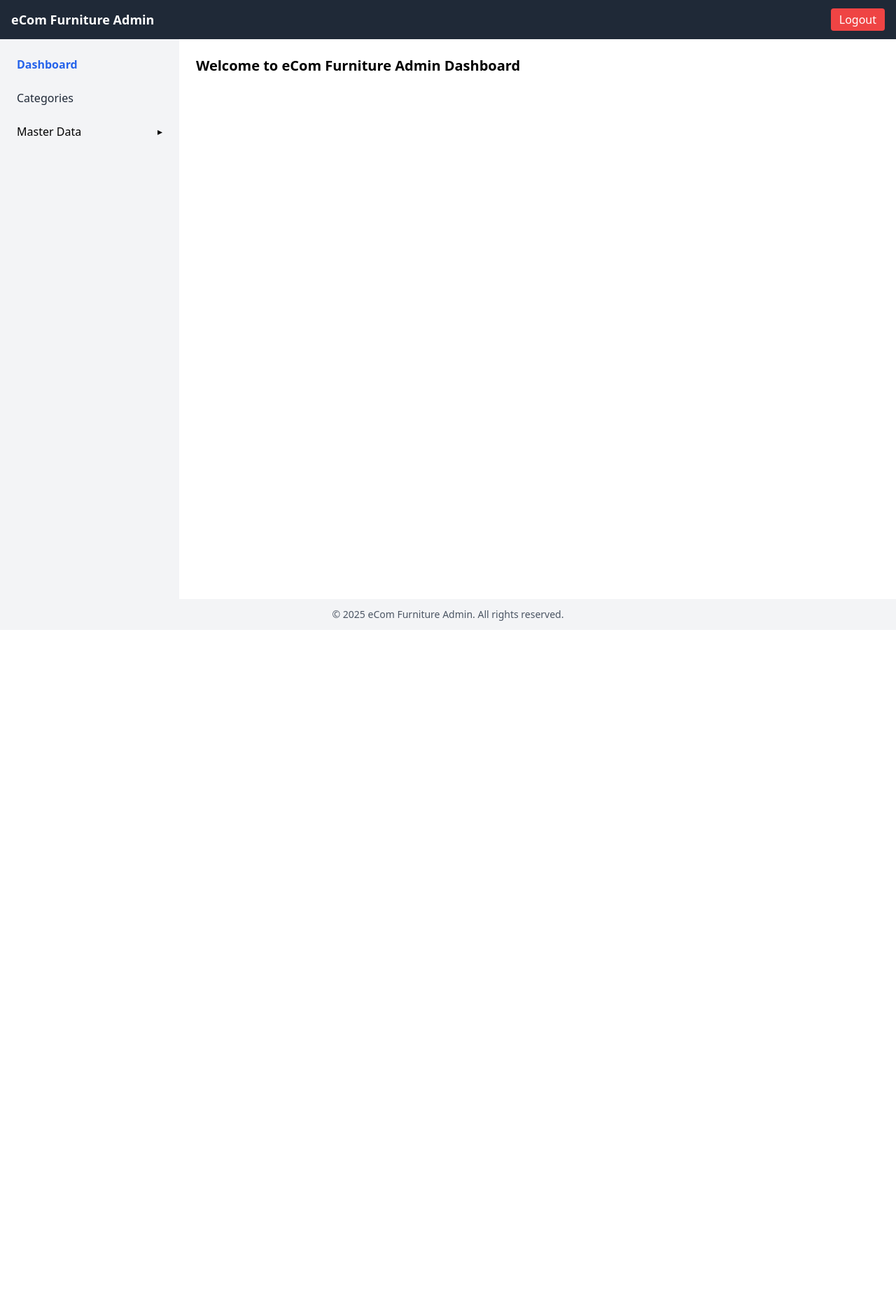
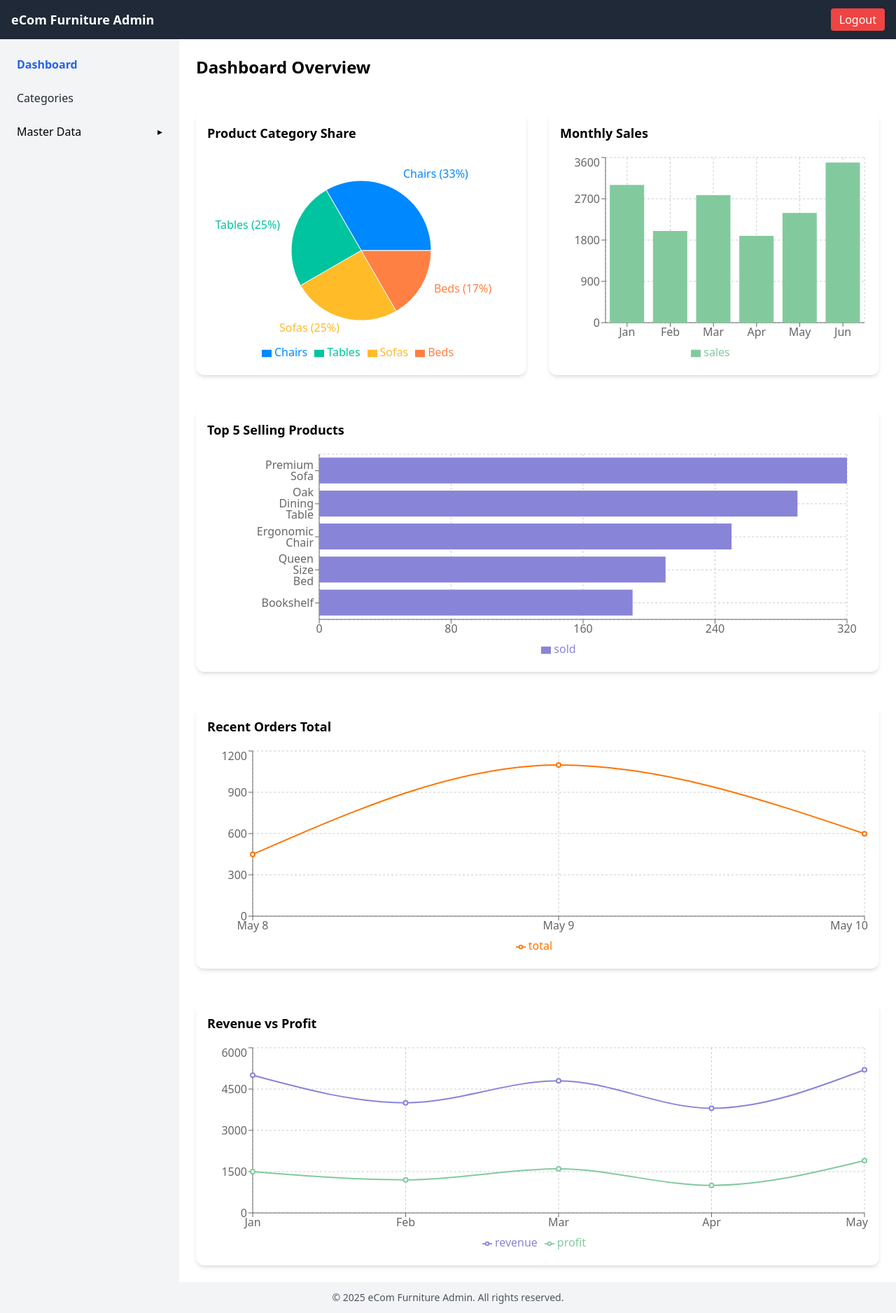
Before and after one commit to sparkgenieit/ecom-admin, a Next.js app: page /dashboard in a window 1280 px wide. Shown: the whole page at 70% size. Before the commit the page ends 900 px from the top, so only its background shows below. Built offline with nearby package versions, Linux system fonts and the light colour scheme; sample sign-in values are in the browser's storage.

Commit message:
Dashboard

```diff
--- a/package.json
+++ b/package.json
@@ -13,6 +13,7 @@
     "postcss": "^8.4.21",
     "react": "18.2.0",
     "react-dom": "18.2.0",
+    "recharts": "^2.15.3",
     "tailwindcss": "^3.4.1"
   },
   "devDependencies": {
--- a/src/app/dashboard/DashboardMainContent.tsx
+++ b/src/app/dashboard/DashboardMainContent.tsx
@@ -1,7 +1,146 @@
 'use client';
+import {
+  PieChart, Pie, Cell, Tooltip, Legend,
+  BarChart, Bar, XAxis, YAxis, CartesianGrid,
+  ResponsiveContainer, LineChart, Line
+} from 'recharts';
 
-export default function DashboardPage() {
+const pieData = [
+  { name: 'Chairs', value: 400 },
+  { name: 'Tables', value: 300 },
+  { name: 'Sofas', value: 300 },
+  { name: 'Beds', value: 200 },
+];
+
+const monthlySalesData = [
+  { month: 'Jan', sales: 3000 },
+  { month: 'Feb', sales: 2000 },
+  { month: 'Mar', sales: 2780 },
+  { month: 'Apr', sales: 1890 },
+  { month: 'May', sales: 2390 },
+  { month: 'Jun', sales: 3490 },
+];
+
+const topProductsData = [
+  { name: 'Premium Sofa', sold: 320 },
+  { name: 'Oak Dining Table', sold: 290 },
+  { name: 'Ergonomic Chair', sold: 250 },
+  { name: 'Queen Size Bed', sold: 210 },
+  { name: 'Bookshelf', sold: 190 },
+];
+
+const recentOrderChartData = [
+  { date: 'May 8', total: 449 },
+  { date: 'May 9', total: 1098 }, // 199 + 899
+  { date: 'May 10', total: 599 },
+];
+
+const revenueProfitData = [
+  { month: 'Jan', revenue: 5000, profit: 1500 },
+  { month: 'Feb', revenue: 4000, profit: 1200 },
+  { month: 'Mar', revenue: 4800, profit: 1600 },
+  { month: 'Apr', revenue: 3800, profit: 1000 },
+  { month: 'May', revenue: 5200, profit: 1900 },
+];
+
+const COLORS = ['#0088FE', '#00C49F', '#FFBB28', '#FF8042'];
+
+export default function DashboardMainContent() {
   return (
-    <h2 className="text-xl font-semibold">Welcome to eCom Furniture Admin Dashboard</h2>
+    <div className="space-y-12">
+      <h1 className="text-2xl font-bold mb-6">Dashboard Overview</h1>
+
+      <div className="grid grid-cols-1 md:grid-cols-2 gap-8">
+        {/* Pie Chart */}
+        <div className="bg-white shadow-md p-4 rounded-xl">
+          <h2 className="text-lg font-semibold mb-4">Product Category Share</h2>
+          <ResponsiveContainer width="100%" height={300}>
+            <PieChart>
+              <Pie
+                data={pieData}
+                cx="50%"
+                cy="50%"
+                labelLine={false}
+                label={({ name, percent }) => `${name} (${(percent * 100).toFixed(0)}%)`}
+                outerRadius={100}
+                fill="#8884d8"
+                dataKey="value"
+              >
+                {pieData.map((entry, index) => (
+                  <Cell key={`cell-${index}`} fill={COLORS[index % COLORS.length]} />
+                ))}
+              </Pie>
+              <Tooltip />
+              <Legend />
+            </PieChart>
+          </ResponsiveContainer>
+        </div>
+
+        {/* Monthly Sales Bar Chart */}
+        <div className="bg-white shadow-md p-4 rounded-xl">
+          <h2 className="text-lg font-semibold mb-4">Monthly Sales</h2>
+          <ResponsiveContainer width="100%" height={300}>
+            <BarChart data={monthlySalesData}>
+              <CartesianGrid strokeDasharray="3 3" />
+              <XAxis dataKey="month" />
+              <YAxis />
+              <Tooltip />
+              <Legend />
+              <Bar dataKey="sales" fill="#82ca9d" />
+            </BarChart>
+          </ResponsiveContainer>
+        </div>
+      </div>
+
+      {/* Top Selling Products Horizontal Bar Chart */}
+      <div className="bg-white shadow-md p-4 rounded-xl">
+        <h2 className="text-lg font-semibold mb-4">Top 5 Selling Products</h2>
+        <ResponsiveContainer width="100%" height={300}>
+          <BarChart
+            layout="vertical"
+            data={topProductsData}
+            margin={{ top: 5, right: 30, left: 100, bottom: 5 }}
+          >
+            <CartesianGrid strokeDasharray="3 3" />
+            <XAxis type="number" />
+            <YAxis type="category" dataKey="name" />
+            <Tooltip />
+            <Legend />
+            <Bar dataKey="sold" fill="#8884d8" />
+          </BarChart>
+        </ResponsiveContainer>
+      </div>
+
+      {/* Recent Orders Total per Day Line Chart */}
+      <div className="bg-white shadow-md p-4 rounded-xl">
+        <h2 className="text-lg font-semibold mb-4">Recent Orders Total</h2>
+        <ResponsiveContainer width="100%" height={300}>
+          <LineChart data={recentOrderChartData}>
+            <CartesianGrid strokeDasharray="3 3" />
+            <XAxis dataKey="date" />
+            <YAxis />
+            <Tooltip />
+            <Legend />
+            <Line type="monotone" dataKey="total" stroke="#ff7300" strokeWidth={2} />
+          </LineChart>
+        </ResponsiveContainer>
+      </div>
+
+      {/* Revenue vs Profit */}
+      <div className="bg-white shadow-md p-4 rounded-xl">
+        <h2 className="text-lg font-semibold mb-4">Revenue vs Profit</h2>
+        <ResponsiveContainer width="100%" height={300}>
+          <LineChart data={revenueProfitData}>
+            <CartesianGrid strokeDasharray="3 3" />
+            <XAxis dataKey="month" />
+            <YAxis />
+            <Tooltip />
+            <Legend />
+            <Line type="monotone" dataKey="revenue" stroke="#8884d8" strokeWidth={2} />
+            <Line type="monotone" dataKey="profit" stroke="#82ca9d" strokeWidth={2} />
+          </LineChart>
+        </ResponsiveContainer>
+      </div>
+    </div>
   );
 }
```
